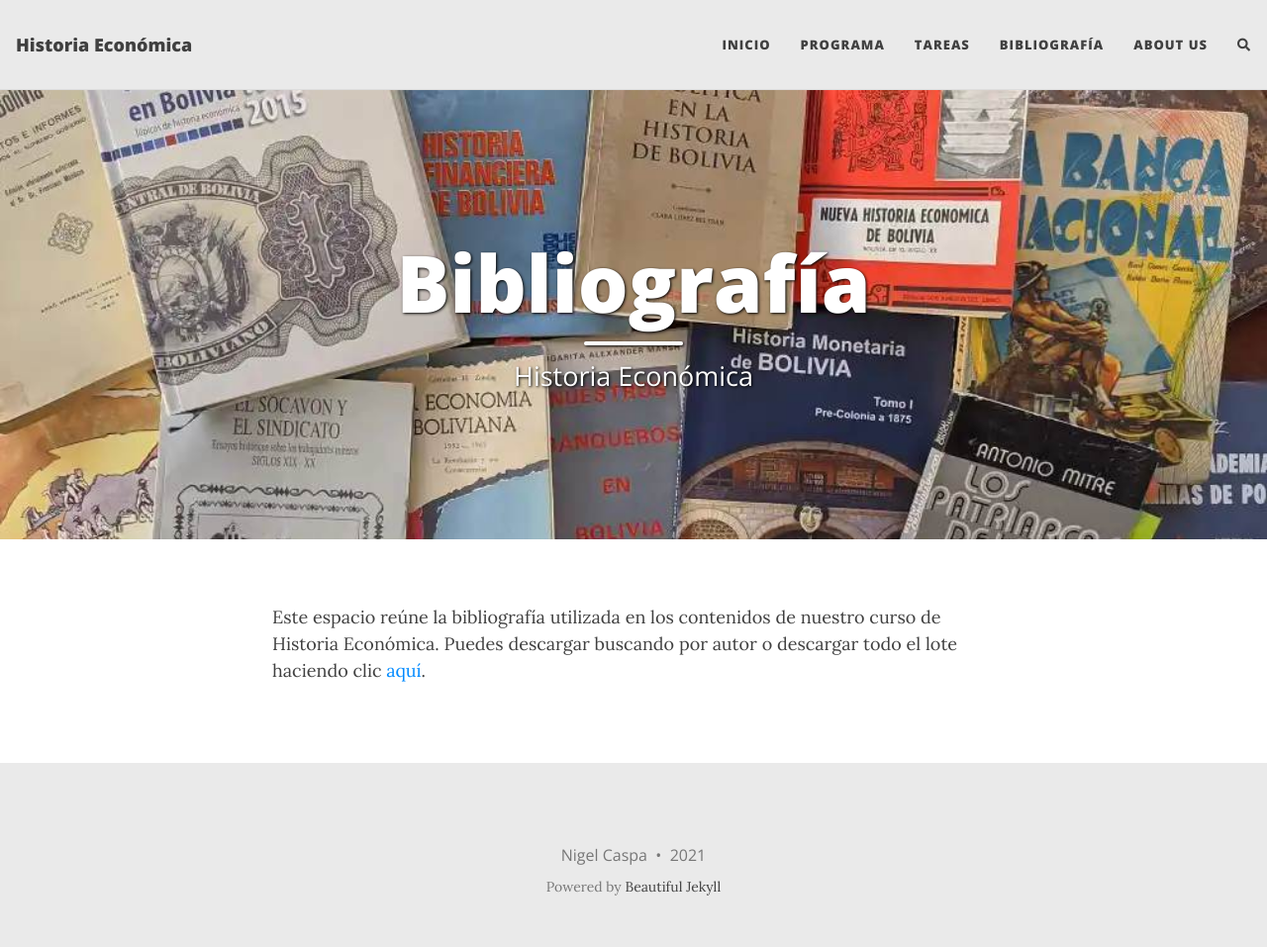
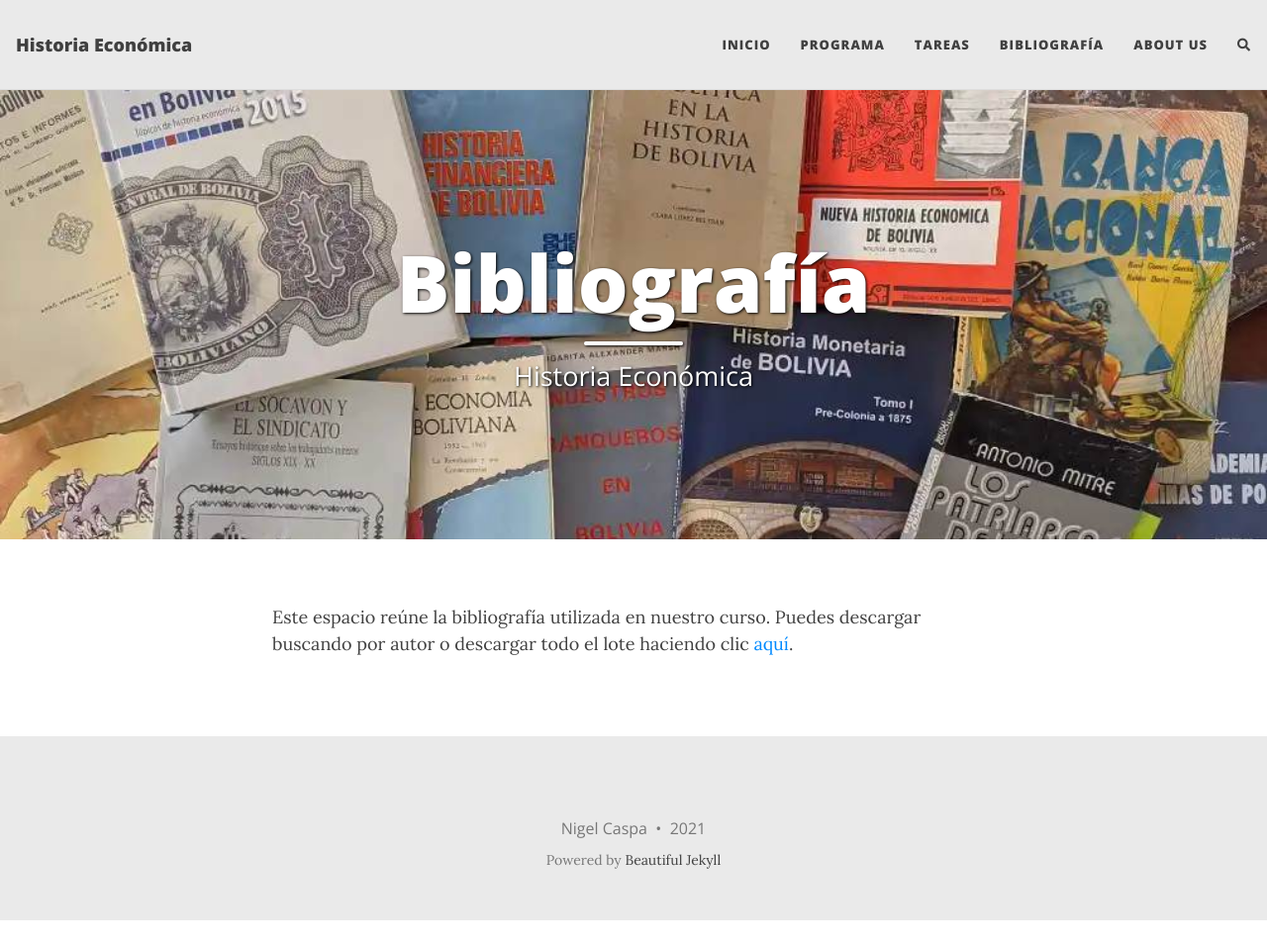
Before and after one commit to NigelCaspa/historiaeconomica, a Jekyll site: the page built from bibliografia.md, in a window 1280 px wide and 957 px high. Shown: the whole window at 99% size. Built offline with Jekyll 4.4.1, drawn with Linux system fonts in a browser that asks for light colours; nearby versions of some CDN libraries; comment, search, counter and statistics services are not loaded.

```diff
--- a/bibliografia.md
+++ b/bibliografia.md
@@ -6,4 +6,4 @@
 thumbnail-img: /assets/img/bib.jpg
 share-img: /assets/img/bib.jpg
 ---
-Este espacio reúne la bibliografía utilizada en los contenidos de nuestro curso de Historia Económica. Puedes descargar buscando por autor o descargar todo el lote haciendo clic [aquí](https://drive.google.com/drive/folders/1y5QmnZ7aoMx1Rug1uW0PWzAY-3NHoHzo?usp=sharing).
+Este espacio reúne la bibliografía utilizada en nuestro curso. Puedes descargar buscando por autor o descargar todo el lote haciendo clic [aquí](https://drive.google.com/drive/folders/1y5QmnZ7aoMx1Rug1uW0PWzAY-3NHoHzo?usp=sharing).
--- a/index.html
+++ b/index.html
@@ -2,4 +2,6 @@
 layout: home
 title: Inicio
 subtitle:
+thumbnail-img: /assets/img/bib.jpg
+share-img: /assets/img/bib.jpg
 ---
```
Also changed, not shown: _posts/2021-07-30-bienvenida.md (+1 -1 lines).
